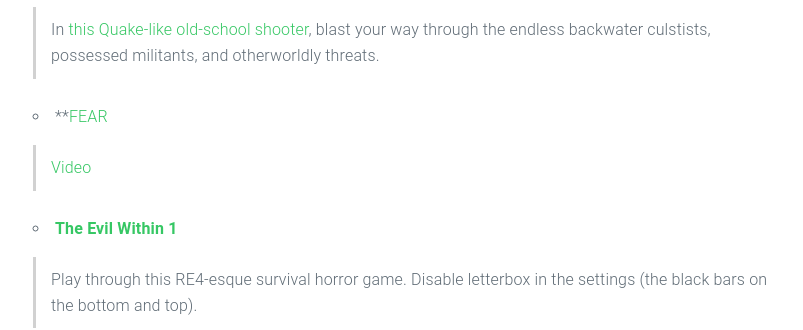
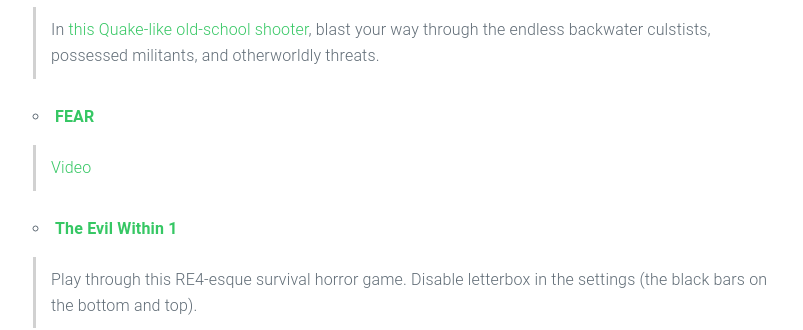
Before and after one commit to aupenn/loggit, a Jekyll site: the page built from _posts/2022-07-08-gog-recommendations.markdown, in a window 1280 px wide and 900 px high, scrolled down 1662 px. Shown: the part 153-483 px from the top of the window, without its empty margins (227-1030 px from the left). Built offline with Jekyll 4.4.1, drawn with Linux system fonts in a browser that asks for light colours.

```diff
--- a/_posts/2022-07-08-gog-recommendations.markdown
+++ b/_posts/2022-07-08-gog-recommendations.markdown
@@ -32,7 +32,7 @@ Horror is a very broad genre. As such, I've only listed items that have notable
 * **[Dusk](https://www.gog.com/en/game/dusk)**
 > In [this Quake-like old-school shooter](https://www.youtube.com/watch?v=CSv43cB6aME), blast your way through the endless backwater culstists, possessed militants, and otherworldly threats.
 
-* **[FEAR](https://www.gog.com/en/game/fear_platinum)
+* **[FEAR](https://www.gog.com/en/game/fear_platinum)**
 > [Video](https://www.youtube.com/watch?v=1Z-oSpuIhw4)
 
 * **[The Evil Within 1](https://www.gog.com/en/game/the_evil_within)**
```
